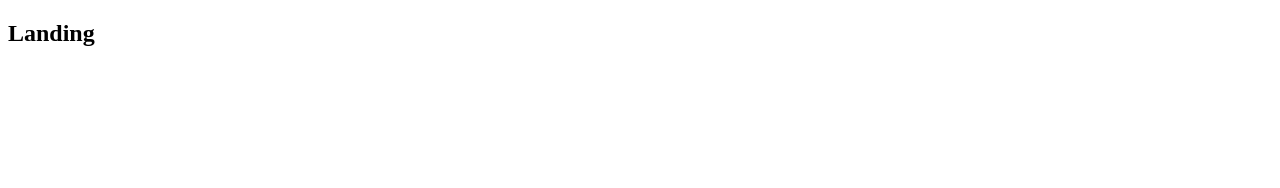
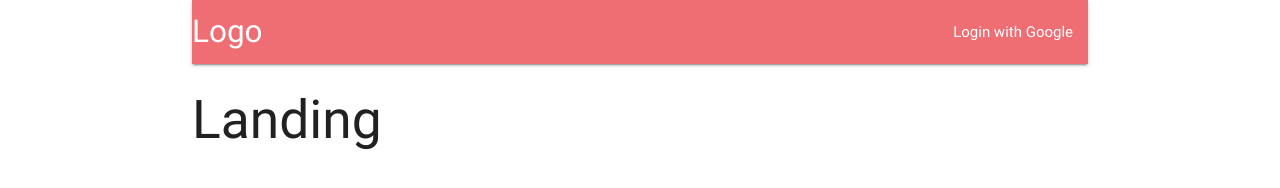
Before and after one commit to ashley-desouza/Blogger, a React app in the folder client/: page / in a window 1280 px wide. Built offline with nearby package versions, Linux system fonts and the light colour scheme.

Commit message:
Add the Materialize library for some styling

```diff
--- a/client/package.json
+++ b/client/package.json
@@ -11,6 +11,7 @@
     }
   },
   "dependencies": {
+    "materialize-css": "^0.100.2",
     "react": "^16.4.1",
     "react-dom": "^16.4.1",
     "react-redux": "^5.0.7",
--- a/client/public/index.html
+++ b/client/public/index.html
@@ -1,5 +1,6 @@
 <!DOCTYPE html>
 <html lang="en">
+
 <head>
   <meta charset="utf-8">
   <meta name="viewport" content="width=device-width, initial-scale=1, shrink-to-fit=no">
@@ -10,6 +11,7 @@
     -->
   <link rel="manifest" href="%PUBLIC_URL%/manifest.json">
   <link rel="shortcut icon" href="%PUBLIC_URL%/favicon.ico">
+  <link href="https://fonts.googleapis.com/icon?family=Material+Icons" rel="stylesheet">
   <!--
       Notice the use of %PUBLIC_URL% in the tags above.
       It will be replaced with the URL of the `public` folder during the build.
@@ -21,6 +23,7 @@
     -->
   <title>React App</title>
 </head>
+
 <body>
   <noscript>
     You need to enable JavaScript to run this app.
@@ -37,4 +40,5 @@
       To create a production bundle, use `npm run build` or `yarn build`.
     -->
 </body>
+
 </html>
--- a/client/src/components/App.js
+++ b/client/src/components/App.js
@@ -1,5 +1,7 @@
 import React, { Component } from 'react';
 import { BrowserRouter, Route } from 'react-router-dom';
+
+import Header from './Header';
 
 const Landing = () => {
   return <h2>Landing</h2>;
@@ -11,6 +13,7 @@ export default class App extends Component {
       <div className="container">
         <BrowserRouter>
           <div>
+            <Header />
             <Route exact path="/" component={Landing} />
           </div>
         </BrowserRouter>
--- /dev/null
+++ b/client/src/components/Header.js
@@ -0,0 +1,20 @@
+import React, { Component } from 'react';
+
+export default class Header extends Component {
+  render() {
+    return (
+      <div>
+        <nav>
+          <div className="nav-wrapper">
+            <a className="left brand-logo">Logo</a>
+            <ul id="nav-mobile" className="right hide-on-med-and-down">
+              <li>
+                <a>Login with Google</a>
+              </li>
+            </ul>
+          </div>
+        </nav>
+      </div>
+    );
+  }
+}
--- a/client/src/index.js
+++ b/client/src/index.js
@@ -1,3 +1,4 @@
+import 'materialize-css/dist/css/materialize.min.css';
 import React from 'react';
 import ReactDOM from 'react-dom';
 import { Provider } from 'react-redux';
```
Also changed, not shown: 1 other file. Lines whose indentation alone changed are shown as unchanged.
